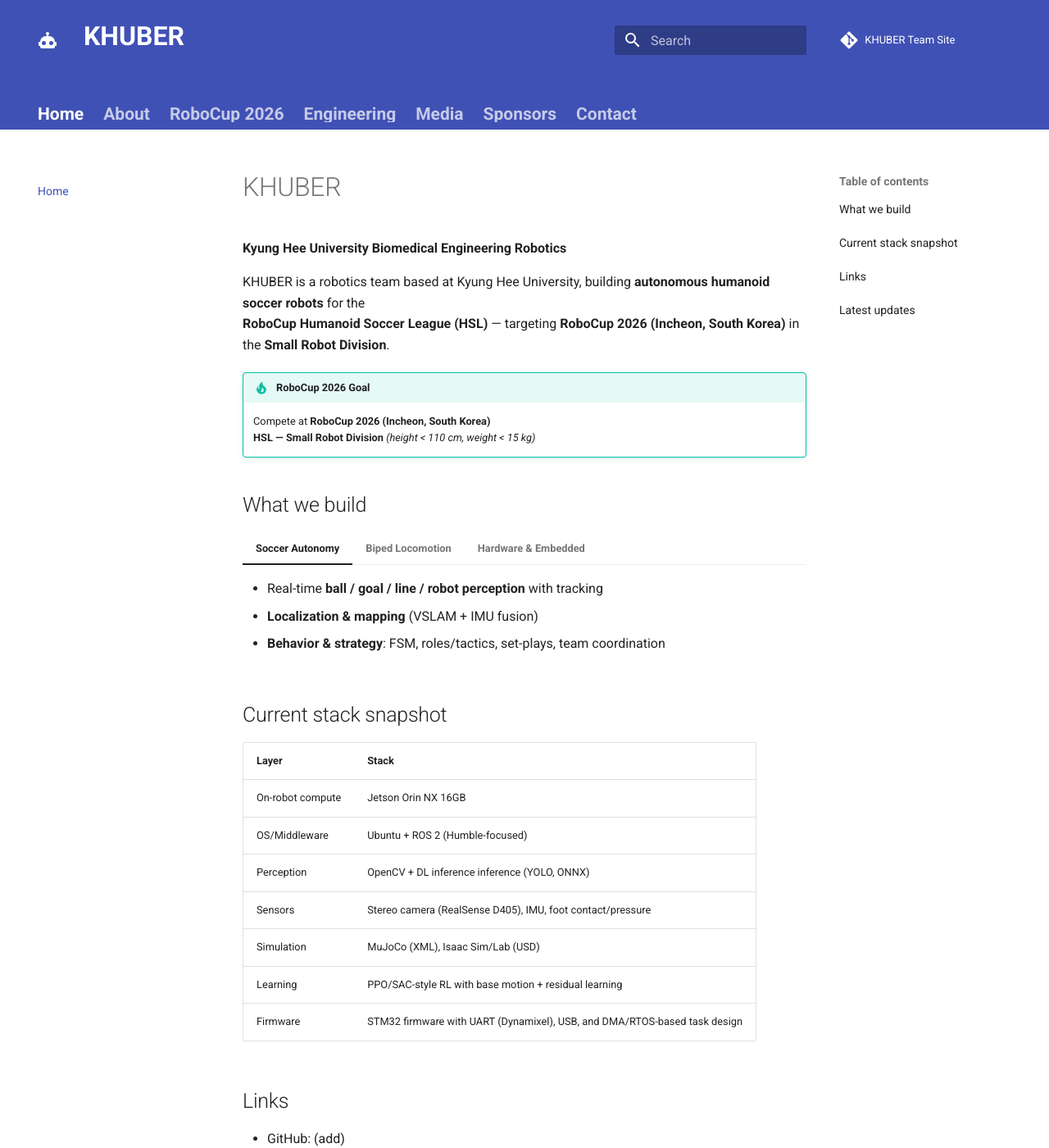
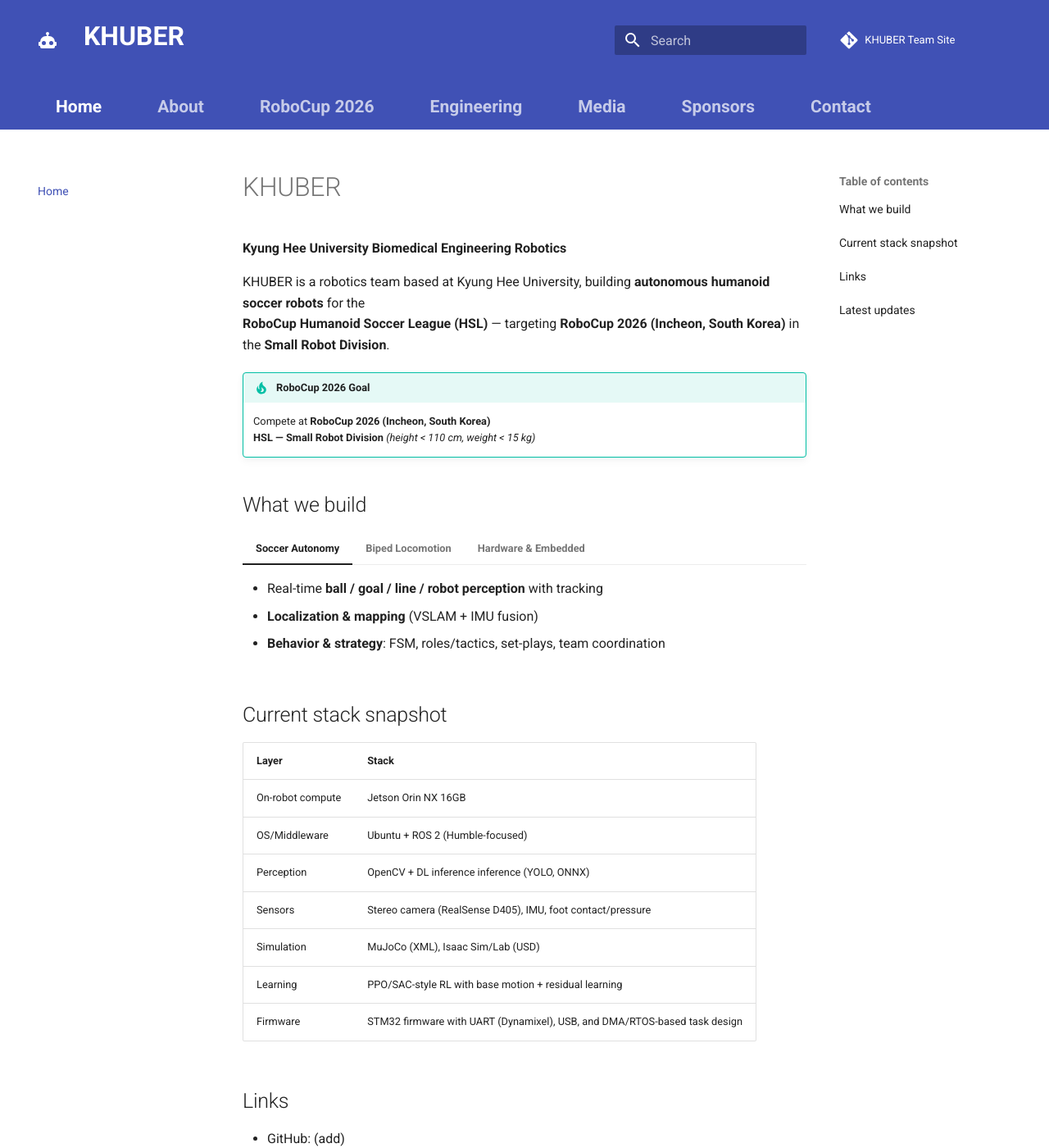
Before and after one commit to KHUBERobotics/KHUBER, an MkDocs documentation site: the page built from docs/index.md, in a window 1280 px wide and 1400 px high. Shown: the whole window at 82% size. Built offline with MkDocs 1.6.1 and Material for MkDocs 9.7.7, drawn with Linux system fonts in a browser that asks for light colours; comment, search, counter and statistics services are not loaded.

Commit message:
Update extra.css

```diff
--- a/docs/stylesheets/extra.css
+++ b/docs/stylesheets/extra.css
@@ -96,7 +96,9 @@
 
 /* Tab links themselves can clamp the bar height */
 .md-tabs__link {
-  padding-top: 0.55rem !important;
+  padding-top: 0.1rem !important;
   padding-bottom: 0.55rem !important;
+  padding-left: 1.1rem !important;   /* 기본 ~0.8rem */
+  padding-right: 1.1rem !important;
   line-height: 1.1 !important;
 }
```
